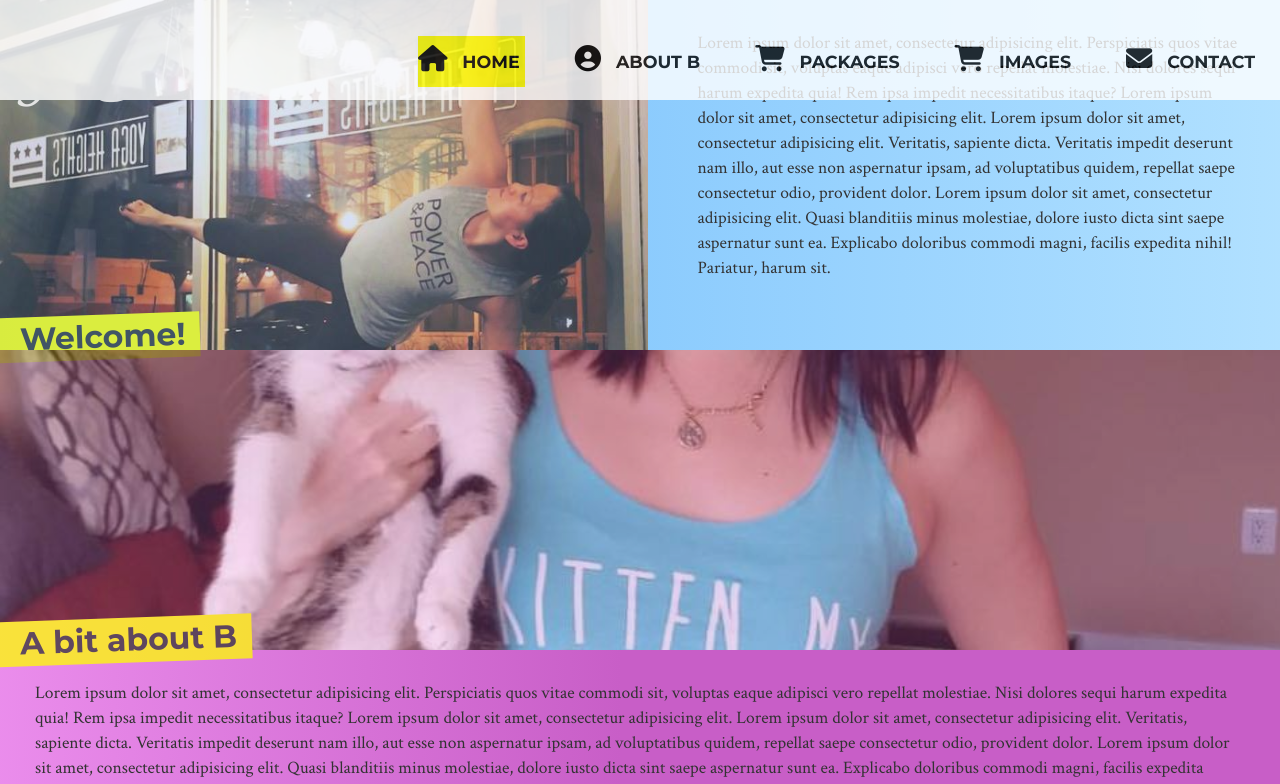
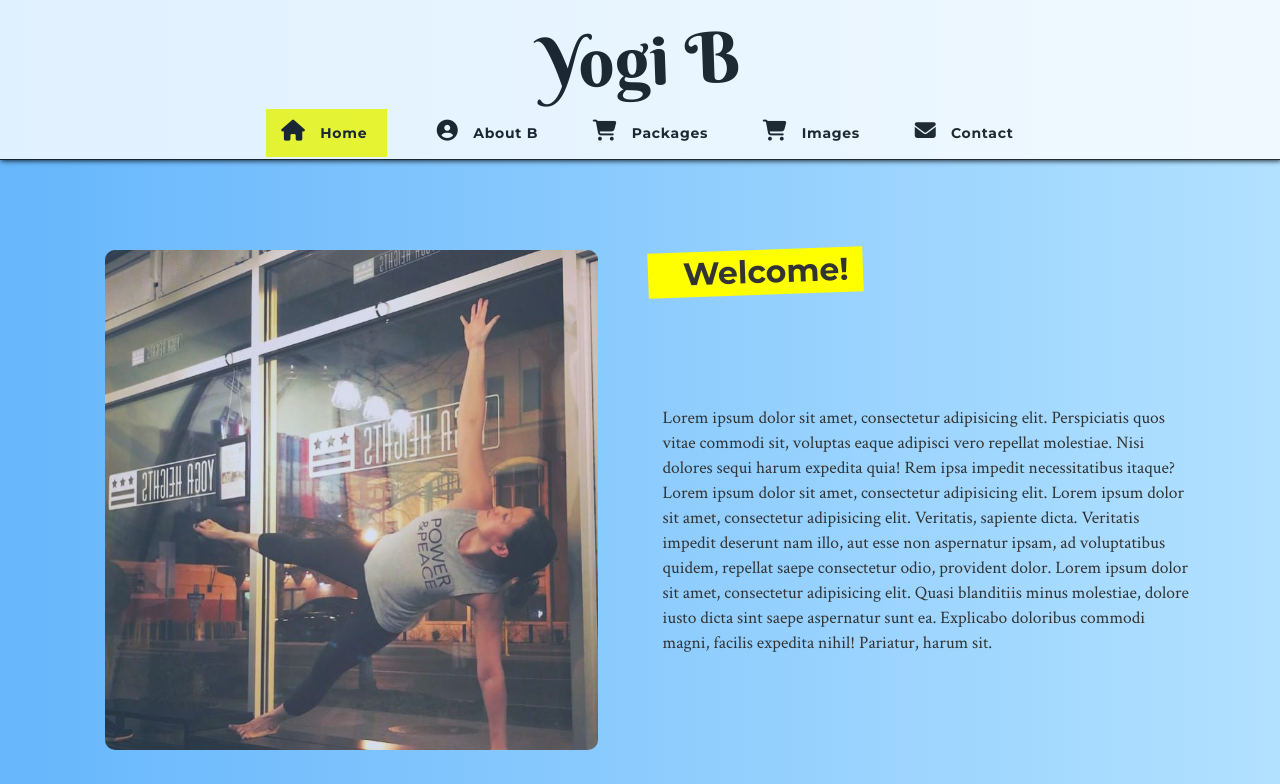
Before and after one commit to Seannaber/yogib, a plain HTML site: page index.html in a window 1280 px wide. Shown: the top 784 px of the page. Drawn offline with Linux system fonts and the light colour scheme.

Commit message:
making adjustments to desktop version & adjusting onepagenav plugin to add 160 pixels to scroll location so content isn't blocked

```diff
--- a/css/style.css
+++ b/css/style.css
@@ -30,6 +30,7 @@ nav ul li {
 	/*text-transform: uppercase;*/
 	font-size: 1.5em;
 	vertical-align: middle;
+	letter-spacing: .05em;
 }
 
 nav ul {
@@ -158,7 +159,7 @@ section {
 
 section h1 {
 	position: relative;
-	top: 268px;
+	top: -10px;
 	right: 15px;
 	padding: 5px 15px 5px 35px;
 	font-family: 'Montserrat', sans-serif;
@@ -189,7 +190,7 @@ section h1 {
 
 p {
 	font-family: 'Crimson Text', serif;
-	padding: 30px 60px 30px 35px;
+	padding: 10px 60px 30px 35px;
 	margin: 0px;
 	font-size: 1.25em;
 }
@@ -272,6 +273,12 @@ footer {
 
 @media (min-width: 769px) {
 
+	body {
+		background: linear-gradient(to left, rgba(178,225,255,1) 0%,rgba(102,182,252,1) 100%);
+		margin-top: 200px;
+		border-radius: 10px;
+	}
+
 	nav {
 		background-color: white;
 		padding: 10px 0px;
@@ -279,53 +286,72 @@ footer {
 		top: 0px;
 		left: 0px;
 		width: 100%;
-		height: 100px;
+		height: 160px;
 		text-align: center;
 		opacity: .80;
 		margin: 0 auto;
+		border-bottom: 1px solid black;
+		box-shadow: 1px 1px 5px black;
 	}
 
 	nav ul li {
 		display: inline;
 		margin: 0px 25px;
 		font-family: 'Montserrat', sans-serif;
-		text-transform: uppercase;
-		font-size: 1.25em;
+		/*text-transform: uppercase;*/
+		font-size: 1em;
 	}
 
 	nav ul {
-		padding: 25px 0px 0px 0px;
-		float: right;
+		padding: 100px 0px 0px 0px;
+		/*float: right;*/
 		display: inline;
+	}
+
+	li.current {
+		padding-left: 15px;
+		padding-right: 15px;
+	}
+
+	a {
+		text-decoration: none;
 	}
 
 	nav a:hover {
 		text-decoration: none;
+		color: black;
 	}
 
 	#logo {
 		font-family: 'Berkshire Swash', cursive;
 		font-size: 5em;
-		padding: 0px 20px;
+		padding-bottom: 0px;
 		margin: 0px;
-		float: left;
+		float: none;
+		text-align: center;
+		color: black;
+	}
+
+	#homebg, #aboutbg, #packagesbg, #imagesbg, #contactbg {
+		background: none;
 	}
 
 	section {
 		font-family: 'Raleway', serif;
 	}
 
-	#jumbotron {
+/*	#jumbotron {
 		background-image: url("../img/yogabg.jpg");
 		background-size: cover;
 		height: 500px;
 		margin: 0px;
 		padding: 0px;
-	}
+	}*/
 
 	#desktopnav {
 		display: block;
 		margin-top: -90px;
+		height: 100px;
 	}
 
 	#mobilenav {
@@ -333,12 +359,9 @@ footer {
 	}
 
 	#home {
-		padding-top: 0px;
-	}
-
-	#wrapper {
-		max-width: 1200px;
-		margin: 0 auto;
+		margin: 50px;
+		height: 500px;
+		border-radius: 10px;
 	}
 
 	.sectionblock {
@@ -349,4 +372,17 @@ footer {
 		height: 100%;
 	}
 
+	#homebg p {
+		padding-top: 160px;
+		padding-left: 0px;
+	}
+
+	#homebg h1, #aboutbg h1, #packagesbg h1, #imagesbg h1, #contactbg h1 {
+		top: 50px;
+	}
+
+	#about {
+		height: 800px;
+	}
+
 }
--- a/index.html
+++ b/index.html
@@ -46,25 +46,28 @@
 				</div>
 			</div>
 		</div> -->
+		<div class="container">
 			<section id="homebg" class="sectionbg">
 				<div class="row">
 					<div class="col-md-6">
-					<div id="home" class="section">
-					<h1>Welcome!</h1>
-				</div>
+						<div id="home" class="section"></div>
 					</div>
 					<div class="col-md-6">
+						<h1>Welcome!</h1>
 						<p>Lorem ipsum dolor sit amet, consectetur adipisicing elit. Perspiciatis quos vitae commodi sit, voluptas eaque adipisci vero repellat molestiae. Nisi dolores sequi harum expedita quia! Rem ipsa impedit necessitatibus itaque? Lorem ipsum dolor sit amet, consectetur adipisicing elit. Lorem ipsum dolor sit amet, consectetur adipisicing elit. Veritatis, sapiente dicta. Veritatis impedit deserunt nam illo, aut esse non aspernatur ipsam, ad voluptatibus quidem, repellat saepe consectetur odio, provident dolor. Lorem ipsum dolor sit amet, consectetur adipisicing elit. Quasi blanditiis minus molestiae, dolore iusto dicta sint saepe aspernatur sunt ea. Explicabo doloribus commodi magni, facilis expedita nihil! Pariatur, harum sit.</p>
 					</div>
 				</div>
-
-
 			</section>
 			<section id="aboutbg" class="sectionbg">
-			<div id="about" class="section">
+				<div class="row">
+					<div class="col-md-6">
+						<div id="about" class="section"></div>
+					</div>
+					<div class="col-md-6">
 						<h1>A bit about B</h1>
+						<p>Lorem ipsum dolor sit amet, consectetur adipisicing elit. Perspiciatis quos vitae commodi sit, voluptas eaque adipisci vero repellat molestiae. Nisi dolores sequi harum expedita quia! Rem ipsa impedit necessitatibus itaque? Lorem ipsum dolor sit amet, consectetur adipisicing elit. Lorem ipsum dolor sit amet, consectetur adipisicing elit. Veritatis, sapiente dicta. Veritatis impedit deserunt nam illo, aut esse non aspernatur ipsam, ad voluptatibus quidem, repellat saepe consectetur odio, provident dolor. Lorem ipsum dolor sit amet, consectetur adipisicing elit. Quasi blanditiis minus molestiae, dolore iusto dicta sint saepe aspernatur sunt ea. Explicabo doloribus commodi magni, facilis expedita nihil! Pariatur, harum sit.</p>
 					</div>
-			<p>Lorem ipsum dolor sit amet, consectetur adipisicing elit. Perspiciatis quos vitae commodi sit, voluptas eaque adipisci vero repellat molestiae. Nisi dolores sequi harum expedita quia! Rem ipsa impedit necessitatibus itaque? Lorem ipsum dolor sit amet, consectetur adipisicing elit. Lorem ipsum dolor sit amet, consectetur adipisicing elit. Veritatis, sapiente dicta. Veritatis impedit deserunt nam illo, aut esse non aspernatur ipsam, ad voluptatibus quidem, repellat saepe consectetur odio, provident dolor. Lorem ipsum dolor sit amet, consectetur adipisicing elit. Quasi blanditiis minus molestiae, dolore iusto dicta sint saepe aspernatur sunt ea. Explicabo doloribus commodi magni, facilis expedita nihil! Pariatur, harum sit.</p>
+				</div>
 			</section>
 			<section id="packagesbg" class="sectionbg">
 				<div id="packages" class="section">
@@ -113,6 +116,7 @@
 			<footer>
 				<p>Site design by Sean Naber. Copyright 2017.</p>
 			</footer>
+		</div>
 			<script src="js/jquery-3.1.1.min.js" integrity="ZnmukdTKZhV88RbyUmf3wLtgIdRyvKJLOjIpAGHzt9Q="></script>
 			<script src="https://use.fontawesome.com/b6542b8bc2.js"></script>
 			<script src="js/bootstrap.js" type="text/javascript"></script>
```
Also changed, not shown: js/jquery.nav.js. Lines whose indentation alone changed are shown as unchanged.
